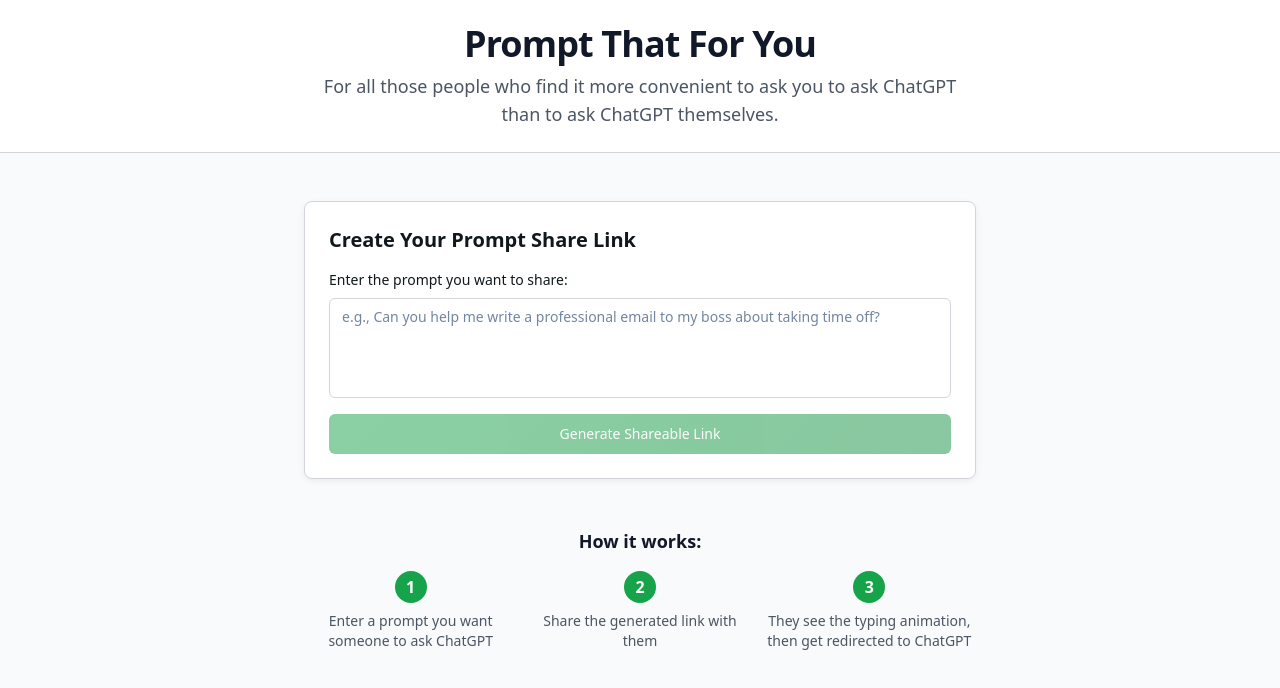
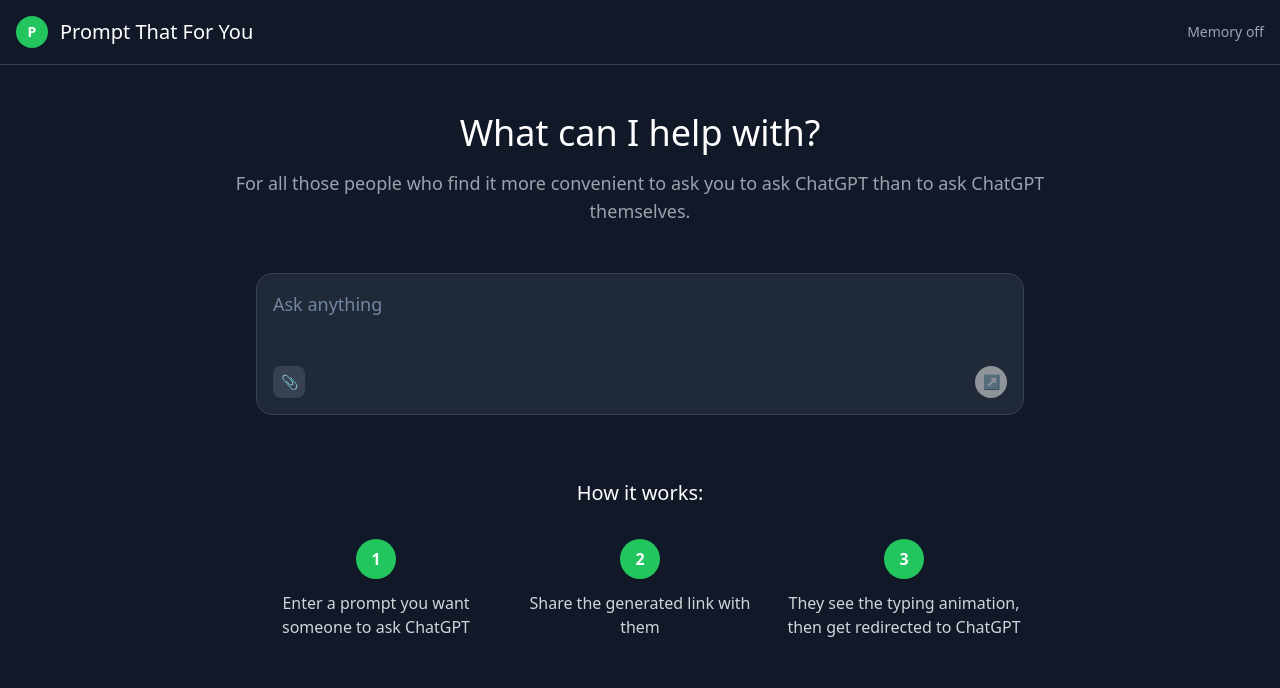
Before and after one commit to muzzyhaile/ask-the-gpt, a React (Vite) app: page / in a window 1280 px wide. Shown: the top 688 px of the page. Built offline with nearby package versions, Linux system fonts and the light colour scheme.

Commit message:
Refactor to match ChatGPT UI
Update components and styling to better resemble the ChatGPT interface.

```diff
--- a/src/components/PromptForm.tsx
+++ b/src/components/PromptForm.tsx
@@ -42,68 +42,66 @@ export const PromptForm = () => {
   };
 
   return (
-    <div className="w-full max-w-2xl mx-auto space-y-6">
-      <div className="bg-card rounded-lg border border-border p-6 shadow-chat">
-        <h2 className="text-xl font-semibold text-foreground mb-4">
-          Create Your Prompt Share Link
-        </h2>
-
+    <div className="w-full max-w-3xl mx-auto">
+      {/* ChatGPT-style input area */}
+      <div className="bg-gray-800 rounded-2xl border border-gray-700 p-4">
         <div className="space-y-4">
-          <div>
-            <label className="text-sm font-medium text-foreground mb-2 block">
-              Enter the prompt you want to share:
-            </label>
           <Textarea
-              placeholder="e.g., Can you help me write a professional email to my boss about taking time off?"
+            placeholder="Ask anything"
             value={prompt}
             onChange={(e) => setPrompt(e.target.value)}
-              className="min-h-[100px] resize-none"
+            className="min-h-[60px] bg-transparent border-0 text-white placeholder-gray-400 resize-none text-lg p-0 focus:ring-0 focus:outline-none"
           />
+
+          <div className="flex justify-between items-center">
+            <div className="flex space-x-2">
+              {/* Placeholder for attachment icons */}
+              <div className="w-8 h-8 bg-gray-700 rounded-lg flex items-center justify-center">
+                <span className="text-gray-400 text-sm">📎</span>
+              </div>
             </div>
 
             <Button
               onClick={generateUrl}
               disabled={!prompt.trim()}
-            className="w-full bg-gradient-primary hover:bg-primary-hover"
+              className="bg-white text-black hover:bg-gray-200 rounded-full p-2 w-8 h-8"
             >
-            Generate Shareable Link
+              <span className="text-sm">↗</span>
             </Button>
+          </div>
+        </div>
+      </div>
 
+      {/* Generated URL section */}
       {generatedUrl && (
-            <div className="space-y-3 pt-4 border-t border-border">
-              <label className="text-sm font-medium text-foreground block">
-                Your shareable link:
-              </label>
-              <div className="flex gap-2">
+        <div className="mt-8 bg-gray-800 rounded-2xl border border-gray-700 p-6">
+          <h3 className="text-lg font-medium text-white mb-4">Your shareable link:</h3>
+          <div className="flex gap-3">
             <Input
               value={generatedUrl}
               readOnly
-                  className="flex-1 font-mono text-xs"
+              className="flex-1 bg-gray-700 border-gray-600 text-gray-200 font-mono text-sm"
             />
             <Button
               variant="outline"
-                  size="sm"
               onClick={copyToClipboard}
-                  className="px-3"
+              className="bg-gray-700 border-gray-600 text-gray-200 hover:bg-gray-600"
             >
               <Copy className="w-4 h-4" />
             </Button>
             <Button
               variant="outline"
-                  size="sm"
               onClick={openPreview}
-                  className="px-3"
+              className="bg-gray-700 border-gray-600 text-gray-200 hover:bg-gray-600"
             >
               <ExternalLink className="w-4 h-4" />
             </Button>
           </div>
-              <p className="text-xs text-muted-foreground">
+          <p className="text-gray-400 text-sm mt-3">
             Share this link to show someone how to ask ChatGPT the right question!
           </p>
         </div>
       )}
     </div>
-      </div>
-    </div>
   );
 };
--- a/src/pages/Index.tsx
+++ b/src/pages/Index.tsx
@@ -55,37 +55,57 @@ const Index = () => {
   console.log("Index component rendering..."); // Debug log
 
   return (
-    <div className="min-h-screen bg-gray-50">
-      <div className="bg-white border-b">
-        <div className="container mx-auto px-4 py-6">
-          <div className="text-center space-y-2">
-            <h1 className="text-4xl font-bold text-gray-900 tracking-tight">
-              Prompt That For You
-            </h1>
-            <p className="text-lg text-gray-600 max-w-2xl mx-auto">
-              For all those people who find it more convenient to ask you to ask ChatGPT than to ask ChatGPT themselves.
-            </p>
+    <div className="min-h-screen bg-gray-900 text-white">
+      {/* ChatGPT-style header */}
+      <div className="border-b border-gray-700 bg-gray-900">
+        <div className="container mx-auto px-4 py-4">
+          <div className="flex items-center justify-between">
+            <div className="flex items-center space-x-3">
+              <div className="w-8 h-8 bg-green-500 rounded-full flex items-center justify-center">
+                <span className="text-white font-bold text-sm">P</span>
+              </div>
+              <h1 className="text-xl font-medium text-white">
+                Prompt That For You
+              </h1>
+            </div>
+            <div className="text-sm text-gray-400">
+              Memory off
+            </div>
           </div>
         </div>
       </div>
 
-      <div className="container mx-auto px-4 py-12">
-        <PromptForm />
+      {/* Main content area */}
+      <div className="flex-1 flex flex-col items-center justify-center px-4 py-12">
+        <div className="w-full max-w-4xl mx-auto">
+          {/* ChatGPT-style welcome message */}
+          <div className="text-center mb-12">
+            <h2 className="text-4xl font-medium text-white mb-4">
+              What can I help with?
+            </h2>
+            <p className="text-gray-400 text-lg">
+              For all those people who find it more convenient to ask you to ask ChatGPT than to ask ChatGPT themselves.
+            </p>
+          </div>
 
-        <div className="max-w-2xl mx-auto mt-12 text-center space-y-4">
-          <h3 className="text-lg font-semibold text-gray-900">How it works:</h3>
-          <div className="grid gap-4 md:grid-cols-3">
-            <div className="space-y-2">
-              <div className="w-8 h-8 bg-green-600 text-white rounded-full flex items-center justify-center mx-auto font-semibold">1</div>
-              <p className="text-sm text-gray-600">Enter a prompt you want someone to ask ChatGPT</p>
-            </div>
-            <div className="space-y-2">
-              <div className="w-8 h-8 bg-green-600 text-white rounded-full flex items-center justify-center mx-auto font-semibold">2</div>
-              <p className="text-sm text-gray-600">Share the generated link with them</p>
-            </div>
-            <div className="space-y-2">
-              <div className="w-8 h-8 bg-green-600 text-white rounded-full flex items-center justify-center mx-auto font-semibold">3</div>
-              <p className="text-sm text-gray-600">They see the typing animation, then get redirected to ChatGPT</p>
+          <PromptForm />
+
+          {/* How it works section */}
+          <div className="max-w-3xl mx-auto mt-16 text-center">
+            <h3 className="text-xl font-medium text-white mb-8">How it works:</h3>
+            <div className="grid gap-6 md:grid-cols-3">
+              <div className="space-y-3">
+                <div className="w-10 h-10 bg-green-500 text-white rounded-full flex items-center justify-center mx-auto font-semibold">1</div>
+                <p className="text-gray-300">Enter a prompt you want someone to ask ChatGPT</p>
+              </div>
+              <div className="space-y-3">
+                <div className="w-10 h-10 bg-green-500 text-white rounded-full flex items-center justify-center mx-auto font-semibold">2</div>
+                <p className="text-gray-300">Share the generated link with them</p>
+              </div>
+              <div className="space-y-3">
+                <div className="w-10 h-10 bg-green-500 text-white rounded-full flex items-center justify-center mx-auto font-semibold">3</div>
+                <p className="text-gray-300">They see the typing animation, then get redirected to ChatGPT</p>
+              </div>
             </div>
           </div>
         </div>
```
Lines whose indentation alone changed are shown as unchanged.
